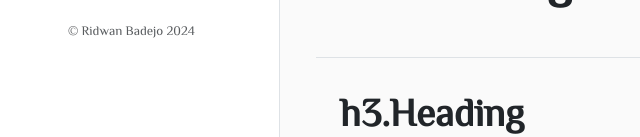
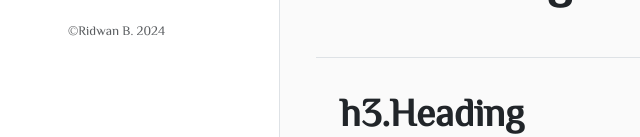
Before and after one commit to rbadejo/designphase, a plain HTML site: page foundation/type.html in a window 1280 px wide. Shown: the part 663-800 px from the top of the page, 0-640 px from the left. Drawn offline with nearby package versions, Linux system fonts and the light colour scheme; a script that the page names is missing.

Commit message:
Update type.html

```diff
--- a/foundation/type.html
+++ b/foundation/type.html
@@ -103,7 +103,7 @@
             >
           </li>
           <li class="nav-item">
-            <a class="nav-link disabled body-small mt-3 mb-0">© Ridwan Badejo 2024</a>
+            <a class="nav-link disabled body-small mt-3 mb-0">©Ridwan B. 2024</a>
           </li>
         </ul>
       </div>
```
